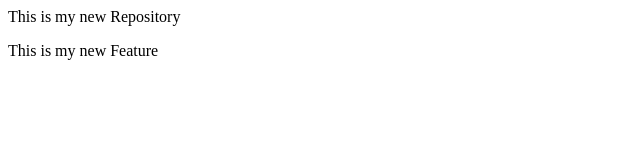
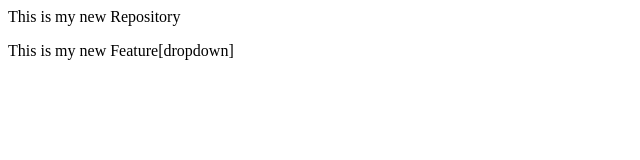
Before and after one commit to Dipanshu-Jaiswal/localrepo, a plain HTML site: page index.html in a window 1280 px wide. Shown: the full height of the page, 0-640 px from the left. Drawn offline with Linux system fonts and the light colour scheme.

Commit message:
add dropdown

```diff
--- a/index.html
+++ b/index.html
@@ -1,4 +1,4 @@
 <p>This is my new Repository</p>
 <p>
-    This is my new Feature
+    This is my new Feature[dropdown]
 </p>
```
